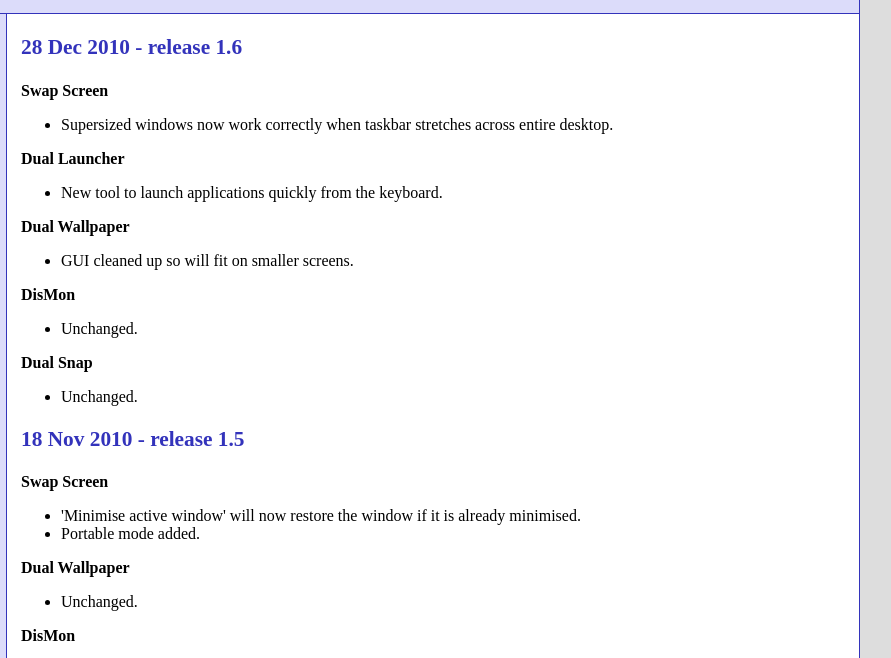
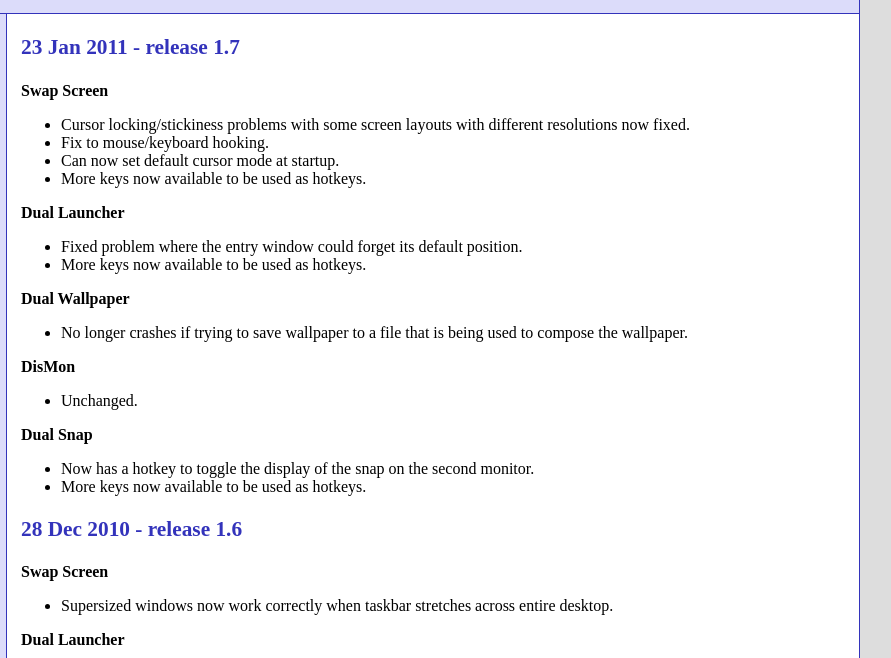
Before and after one commit to shogunxam/dualmonitortool, a plain HTML site: page Web/history.html in a window 1280 px wide. Shown: the part 88-746 px from the top of the page, 280-1171 px from the left. Drawn offline with Linux system fonts and the light colour scheme.

Commit message:
Changes for version 1.7
git-svn-id: svn://svn.code.sf.net/p/dualmonitortool/code/trunk@255 fb2ba5e6-08d8-4d4c-bdde-3d14dca355d2

```diff
--- a/Web/history.html
+++ b/Web/history.html
@@ -51,6 +51,37 @@
 
 <div id="content">
 
+
+<p class="SubHeading">23 Jan 2011 - release 1.7</p>
+<p><b>Swap Screen</b></p>
+<ul>
+	<li>Cursor locking/stickiness problems with some screen layouts with different resolutions now fixed.</li>
+	<li>Fix to mouse/keyboard hooking.</li>
+	<li>Can now set default cursor mode at startup.</li>
+	<li>More keys now available to be used as hotkeys.</li>
+</ul>
+
+<p><b>Dual Launcher</b></p>
+<ul>
+	<li>Fixed problem where the entry window could forget its default position.</li>
+	<li>More keys now available to be used as hotkeys.</li>
+</ul>
+
+<p><b>Dual Wallpaper</b></p>
+<ul>
+	<li>No longer crashes if trying to save wallpaper to a file that is being used to compose the wallpaper.</li>
+</ul>
+
+<p><b>DisMon</b></p>
+<ul>
+	<li>Unchanged.</li>
+</ul>
+
+<p><b>Dual Snap</b></p>
+<ul>
+	<li>Now has a hotkey to toggle the display of the snap on the second monitor.</li>
+	<li>More keys now available to be used as hotkeys.</li>
+</ul>
 
 <p class="SubHeading">28 Dec 2010 - release 1.6</p>
 <p><b>Swap Screen</b></p>
@@ -185,7 +216,7 @@
 		<div id="footer-left">
 		</div>
 		<div id="footer-right">
-		last updated 2 Jan 2011
+		last updated 23 Jan 2011
 		</div>
 	</div>
 </div>
```
Also changed, not shown: Web/index.html (+2 -2 lines).
